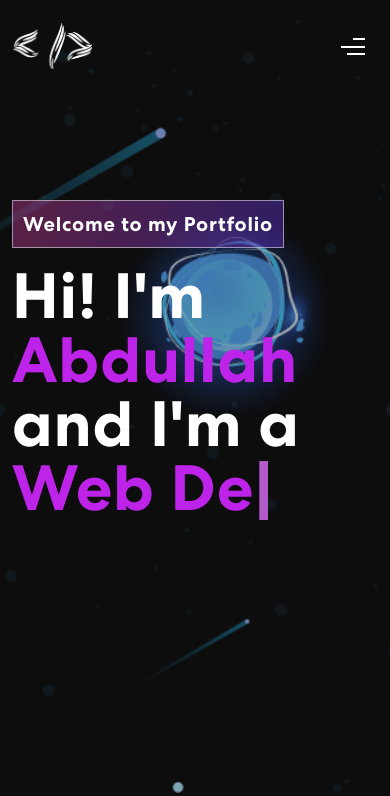
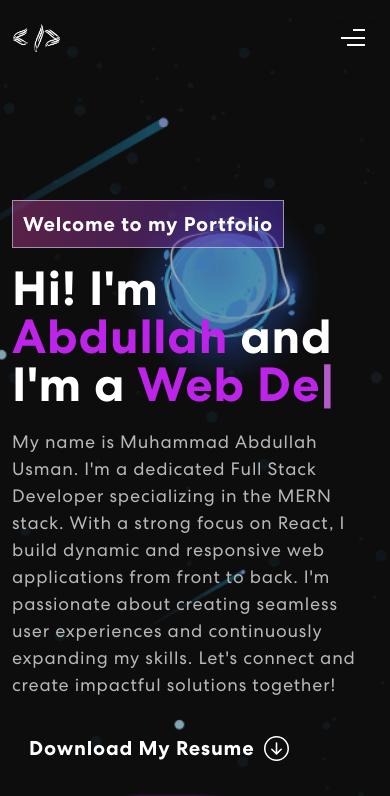
Before and after one commit to AbdullahUsman-3824/PersonalPortfolio, a React (Vite) app: page / in a window 390 px wide. Shown: the top 796 px of the page. Built offline with nearby package versions, Linux system fonts and the light colour scheme; no server answers.

Commit message:
Improved styling for mobile sizes

```diff
--- a/src/App.css
+++ b/src/App.css
@@ -90,12 +90,21 @@ h2 {
   font-size: 4rem;
   font-weight: 700;
 }
+#logo {
+  width: 5rem;
+}
+
+@media (max-width: 768px) {
+  h2 {
+    font-size: 3rem;
+  }
+  #logo {
+    width: 3rem;
+  }
+}
 :root {
   --purple: #bd23e8;
   --dark1: #121212;
   --dark2: #222;
   --dark3: #555;
 }
-/* .animate__animated.animate__fadeIn {
-  --animate-duration: 2s;
-} */
--- a/src/components/Banner.jsx
+++ b/src/components/Banner.jsx
@@ -12,7 +12,7 @@ export default function () {
         <Row className="aligh-items-center">
           <Col xs={12} md={12} lg={7}>
             <span className="tagline">Welcome to my Portfolio</span>
-            <h1>
+            <h2>
               Hi! I'm <span>Abdullah </span>and I'm a{" "}
               <span>
                 <ReactTyped
@@ -24,15 +24,13 @@ export default function () {
                   backDelay={4000}
                 />
               </span>
-            </h1>
+            </h2>
             <TrackVisibility>
               {({ isVisible }) => (
                 <>
                   <div
                     className={
-                      isVisible
-                        ? "animate__animated animate__fadeIn"
-                        : "animate__animated animate__fadeOut"
+                      isVisible ? "animate__animated animate__fadeIn" : ""
                     }
                   >
                     <p>
--- a/src/components/Contact.jsx
+++ b/src/components/Contact.jsx
@@ -47,14 +47,12 @@ export default function () {
     <section className="contact" id="connect">
       <Container>
         <Row>
-          <Col md={6}>
+          <Col md={6} className="contactLeft">
             <TrackVisibility>
               {({ isVisible }) => (
                 <img
                   className={
-                    isVisible
-                      ? "animate__animated animate__zoomIn"
-                      : "animate__animated animate__zoomOut"
+                    isVisible ? "animate__animated animate__zoomIn" : ""
                   }
                   src={contactImg}
                   alt="Contact Us"
@@ -62,7 +60,7 @@ export default function () {
               )}
             </TrackVisibility>
           </Col>
-          <Col md={6}>
+          <Col md={6} className="contactRight">
             <h2>Get in touch</h2>
             <form onSubmit={handleSubmit(onSubmit)}>
               <Row>
--- a/src/components/ProjectCard.jsx
+++ b/src/components/ProjectCard.jsx
@@ -81,7 +81,6 @@ export default function ({ project }) {
         </Tooltip>
         <Tooltip title="Show Detail" arrow placement="top">
           <IconButton
-            expand={expanded}
             onClick={handleExpandClick}
             aria-expanded={expanded}
             className="expand-more"
--- a/src/styles/Banner.css
+++ b/src/styles/Banner.css
@@ -33,8 +33,7 @@
   margin-bottom: 16px;
   display: inline-block;
 }
-.banner h1 {
-  font-size: 4rem;
+.banner h2 {
   font-weight: 700;
   letter-spacing: 0.8px;
   line-height: 1;
@@ -44,7 +43,7 @@
 .typed-cursor {
   color: rgb(180, 91, 202) !important;
 }
-.banner h1 span {
+.banner h2 span {
   color: var(--purple);
 }
 .banner p {
--- a/src/styles/Contact.css
+++ b/src/styles/Contact.css
@@ -12,12 +12,16 @@
     top: 0;
     left: 0;
     opacity: 0.3;
-    z-index: 0;
   }
   .contact form input,
   .contact form textarea {
     background: rgba(255, 255, 255, 0.5) !important;
     border: 1px solid rgba(255, 255, 255, 0.8) !important;
+  }
+  .contactLeft {
+    z-index: 0;
+  }
+  .contactRight {
     z-index: 1;
   }
 }
--- a/src/styles/Navbar.css
+++ b/src/styles/Navbar.css
@@ -14,9 +14,7 @@
   background-color: var(--dark1);
   padding: 0px 0;
 }
-#logo {
-  width: 5rem;
-}
+
 
 /* ----------------- Navbar toggler styling ----------------- */
 nav.navbar .navbar-toggler:active,
--- a/src/styles/Project.css
+++ b/src/styles/Project.css
@@ -12,7 +12,8 @@
   width: 56%;
 }
 .project .nav.nav-pills {
-  width: 50%;
+  min-width: 50%;
+  max-width: 70%;
   margin: 0 auto;
   border-radius: 50px;
   background-color: rgb(255 255 255 / 10%);
@@ -28,7 +29,7 @@
 .project .nav.nav-pills .nav-link {
   background-color: transparent;
   border-radius: 0;
-  padding: 17px 0;
+  padding: 17px 10px;
   color: #fff;
   width: 100%;
   font-size: 17px;
```
